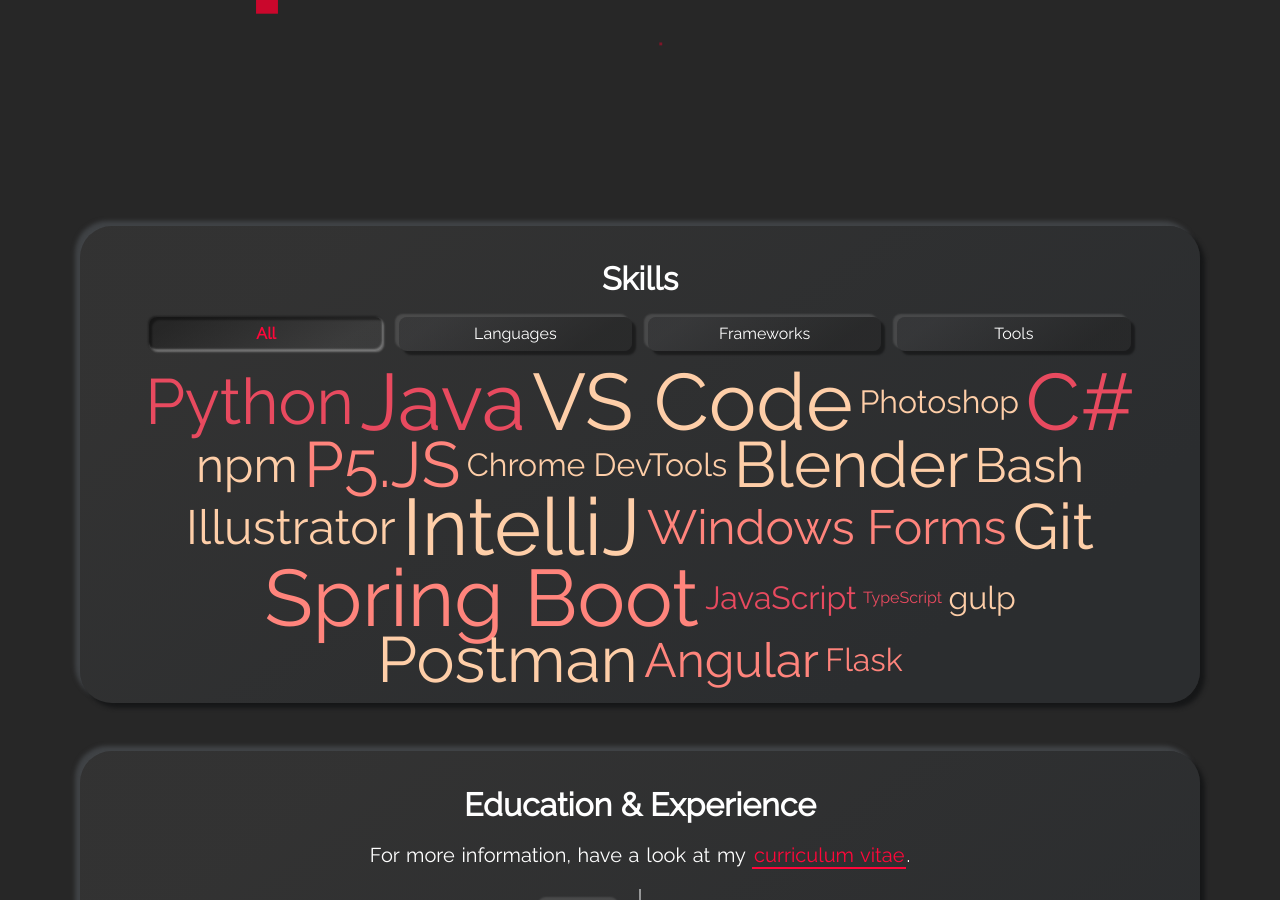
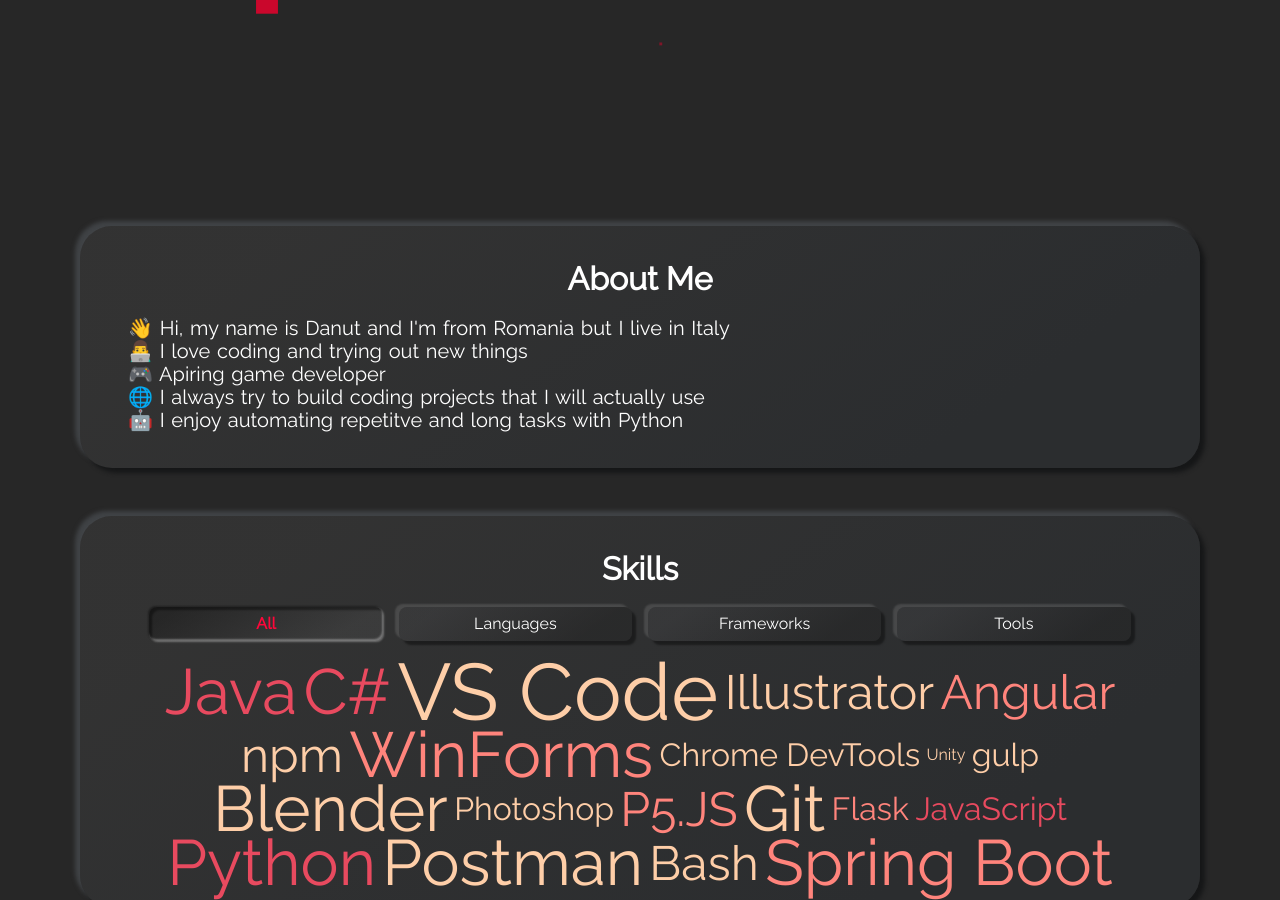
Before and after one commit to PettingStrings/pettingstrings.github.io, a Jekyll site: the page built from index.html, in a window 1280 px wide and 900 px high, scrolled down 834 px. Built offline with Jekyll 4.4.1, drawn with Linux system fonts in a browser that asks for light colours; some of the changed text lies outside the part shown.

Commit message:
New Sections and started English translation
Enabled About Me and Contact Me sections. Started English translation. Updated Skills Sections.

```diff
--- a/_config.yml
+++ b/_config.yml
@@ -31,12 +31,17 @@
 # show_aboutme_card:
 # > setting this to true, will display the About Me section
 # > setting this to false, will omit the About Me section
-show_aboutme_card: false
+show_aboutme_card: true
 # about_me_title: The will be displayed as the title in the About Me section
 about_me_title: About Me
 # about_me_description: This will be displayed under the title.
-about_me_description: "About me
-AAA"
+about_me_description: "
+👋 Hi, my name is Danut and I'm from Romania but I live in Italy<br>
+👨‍💻 I love coding and trying out new things<br>
+🎮 Apiring game developer<br>
+🌐 I always try to build coding projects that I will actually use<br>
+🤖 I enjoy automating repetitve and long tasks with Python
+"
 # SKILLS SECTION
 # show_skills_card:
 # > setting this to true, will display the Skills section
@@ -78,11 +83,11 @@
 # show_contact_card:
 # > setting this to true, will display the Contact section
 # > setting this to false, will omit the Contact section
-show_contact_card: false
+show_contact_card: true
 # contact_title: The will be displayed as the title in the Contact section
-contact_title: Contact
+contact_title: Contact Me
 # contact_description: This will be displayed under the title.
-contact_description:  Bye Bye !
+contact_description: Feel free to contact me
 
 # GITHUB-METADATA
 # Set this to your forked repository
--- a/_data/projects.yml
+++ b/_data/projects.yml
@@ -13,7 +13,7 @@
 #     - tag: AngularJS
 #     - tag: Node
 
- - name: Geo Spotter (WIP)
+ - name: Geo Spotter
    descr: "Geospotter è un'applicazione che permette che mostra i punti di interesse come ad esempio chiese, musei etc... dei comuni italiani."
    github: https://github.com/alessandrofrontini/FrontiniLacchePaduraruIDS
    tags:
--- a/_data/skills-frameworks.yml
+++ b/_data/skills-frameworks.yml
@@ -9,13 +9,13 @@
   weight: 3
 
 - name: Spring Boot
-  weight: 5
+  weight: 4
 
 - name: Flask
   weight: 2
 
 - name: P5.JS
+  weight: 3
+
+- name: WinForms
   weight: 4
-
-- name: Windows Forms
-  weight: 3
--- a/_data/skills-tools.yml
+++ b/_data/skills-tools.yml
@@ -26,9 +26,6 @@
 - name: Postman
   weight: 4
 
-- name: IntelliJ
-  weight: 5
-
 - name: Photoshop
   weight: 2
 
@@ -37,3 +34,6 @@
 
 - name: Blender
   weight: 4
+
+- name: Unity
+  weight: 1
--- a/_data/timeline.yml
+++ b/_data/timeline.yml
@@ -18,7 +18,7 @@
 #   timeline-side: right
 
 - title: UNICAM
-  title-url: https://https://www.unicam.it/
+  title-url: https://www.unicam.it/
   date: Sep 2021 - Present
   subtitle: Programming (Student)
   tags:
```
Also changed, not shown: _data/skills-languages.yml (+2 -5 lines).
